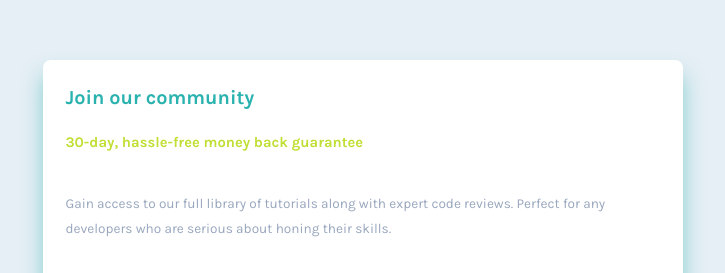
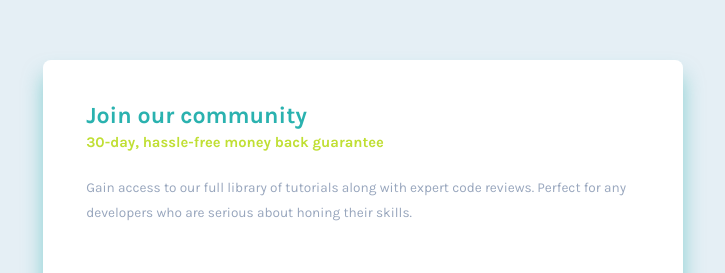
Before and after one commit to mrcordova/single-price-grid-component, a plain HTML site: page index.html in a window 1280 px wide. Shown: the part 103-376 px from the top of the page, without its empty margins (277-1002 px from the left). Drawn offline with Linux system fonts and the light colour scheme.

Commit message:
add padding to intro h

```diff
--- a/css/style.css
+++ b/css/style.css
@@ -170,6 +170,11 @@ body {
 
         inline-size: 40rem;
         block-size: 13.5rem;
+        padding-inline: 2.7rem;
+        padding-block: 2.4rem;
+    }
+    .intro-h {
+        font-size: 1.45rem;
     }
 
     .sign-up-con {
```
